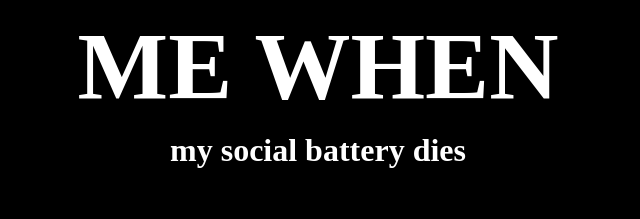
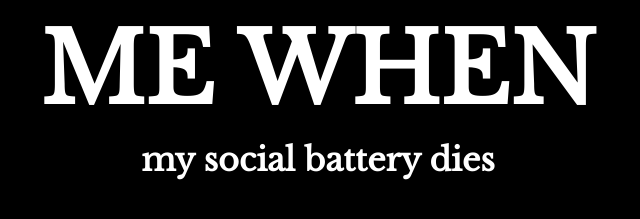
Before and after one commit to vincent-rivera/mina-meme-project, a plain HTML site: page index.html in a window 1280 px wide. Shown: the part 437-656 px from the top of the page, without its empty margins (322-962 px from the left). Drawn offline with nearby package versions, Linux system fonts and the light colour scheme.

Commit message:
Update style.css

```diff
--- a/style.css
+++ b/style.css
@@ -14,7 +14,7 @@ img{
 
 h1, h2{
     color: white;
-    /* font-style:  */
+    font-family: 'Libre Baskerville', serif;
 }
 
 h1 {
```
